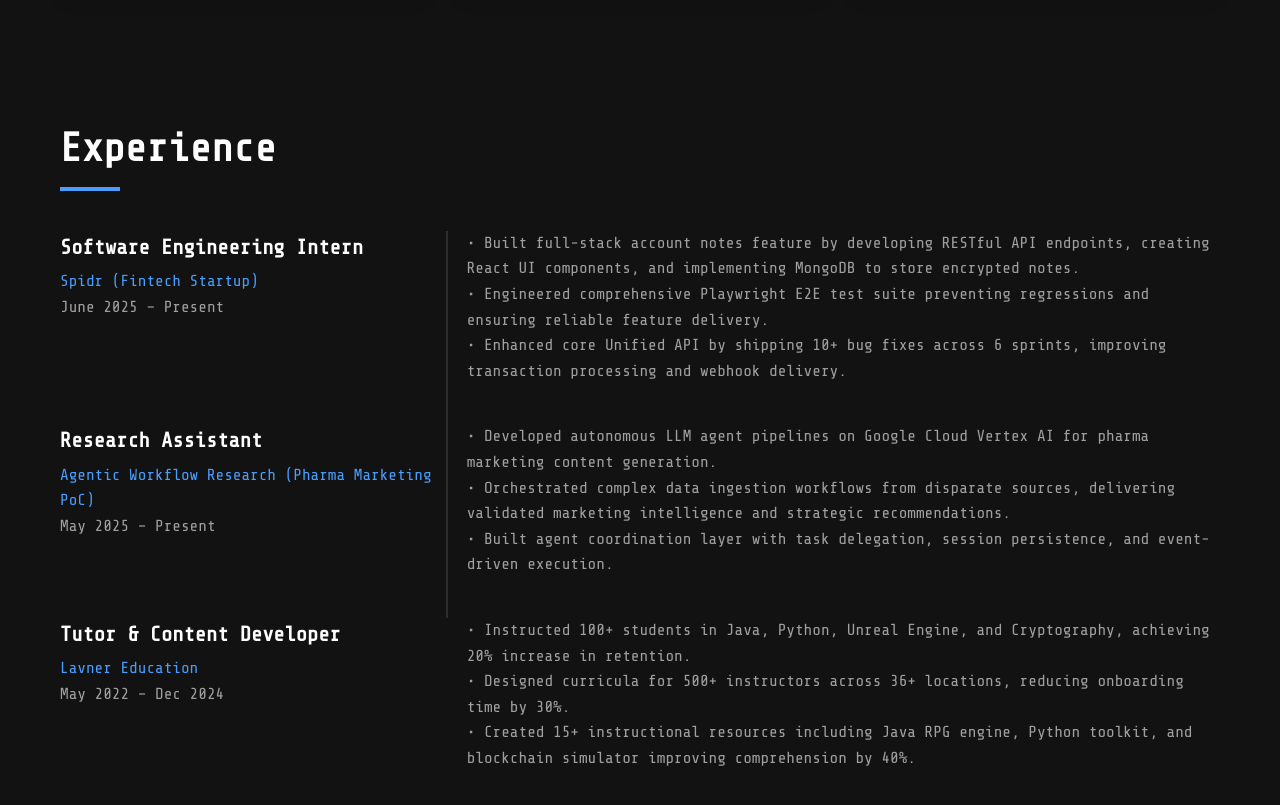
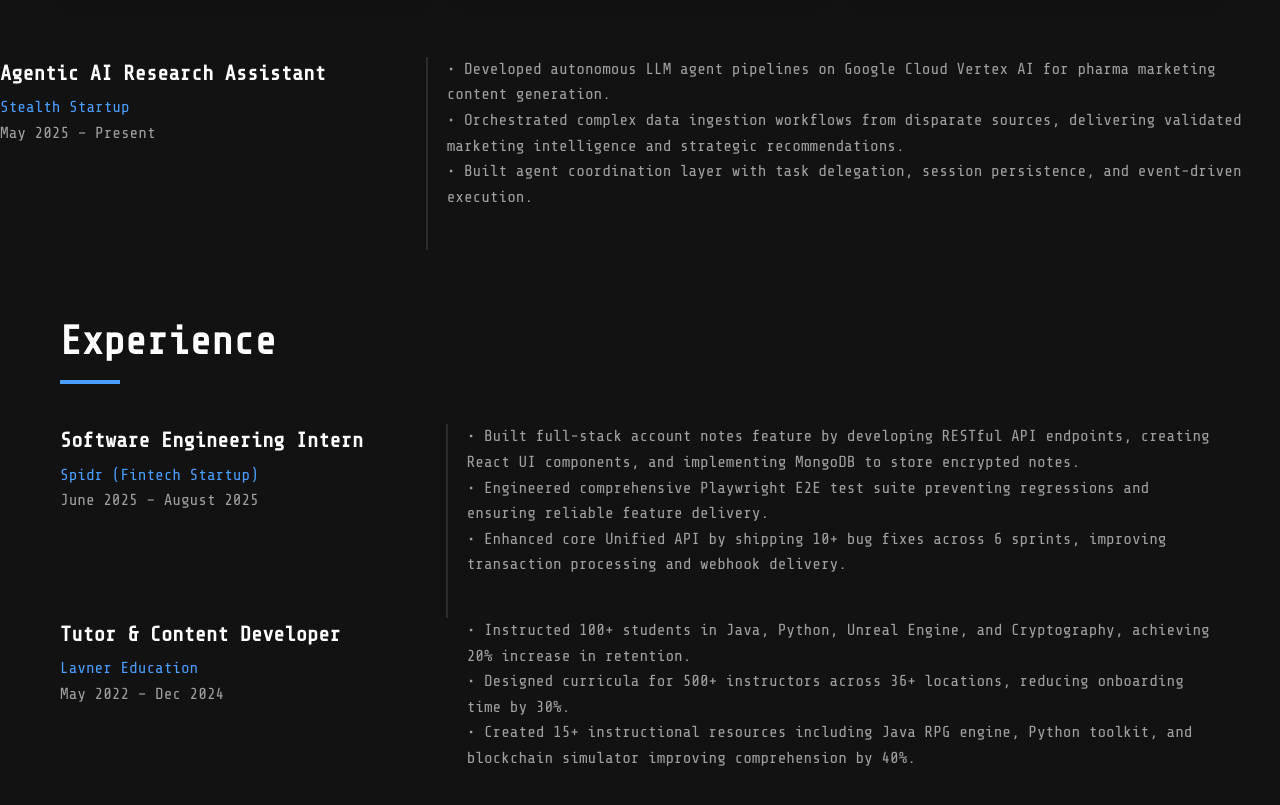
Before and after one commit to mattw0301/personalsite, a website: page index.html in a window 1280 px wide. Shown: the part 1348-2153 px from the top of the page. Drawn offline with nearby package versions, Linux system fonts and the light colour scheme.

Commit message:
update resume

```diff
--- a/index.html
+++ b/index.html
@@ -141,6 +141,22 @@
     </div>
   </section>
 
+  <div class="experience-item">
+          <div class="experience-details">
+            <h3>Agentic AI Research Assistant</h3>
+            <p class="company">Stealth Startup</p>
+            <p class="date">May 2025 – Present</p>
+          </div>
+          <div class="experience-description">
+            <p>
+              • Developed autonomous LLM agent pipelines on Google Cloud Vertex AI for pharma marketing content generation.<br>
+              • Orchestrated complex data ingestion workflows from disparate sources, delivering validated marketing
+              intelligence and strategic recommendations.<br>
+              • Built agent coordination layer with task delegation, session persistence, and event-driven execution.
+            </p>
+          </div>
+        </div>
+
   <section id="experience">
     <div class="section-container">
       <h2 class="section-title">Experience</h2>
@@ -149,7 +165,7 @@
           <div class="experience-details">
             <h3>Software Engineering Intern</h3>
             <p class="company">Spidr (Fintech Startup)</p>
-            <p class="date">June 2025 – Present</p>
+            <p class="date">June 2025 – August 2025</p>
           </div>
           <div class="experience-description">
             <p>
@@ -158,22 +174,6 @@
               • Engineered comprehensive Playwright E2E test suite preventing regressions and ensuring reliable feature delivery.<br>
               • Enhanced core Unified API by shipping 10+ bug fixes across 6 sprints, improving transaction processing
               and webhook delivery.
-            </p>
-          </div>
-        </div>
-
-        <div class="experience-item">
-          <div class="experience-details">
-            <h3>Research Assistant</h3>
-            <p class="company">Agentic Workflow Research (Pharma Marketing PoC)</p>
-            <p class="date">May 2025 – Present</p>
-          </div>
-          <div class="experience-description">
-            <p>
-              • Developed autonomous LLM agent pipelines on Google Cloud Vertex AI for pharma marketing content generation.<br>
-              • Orchestrated complex data ingestion workflows from disparate sources, delivering validated marketing
-              intelligence and strategic recommendations.<br>
-              • Built agent coordination layer with task delegation, session persistence, and event-driven execution.
             </p>
           </div>
         </div>
```
